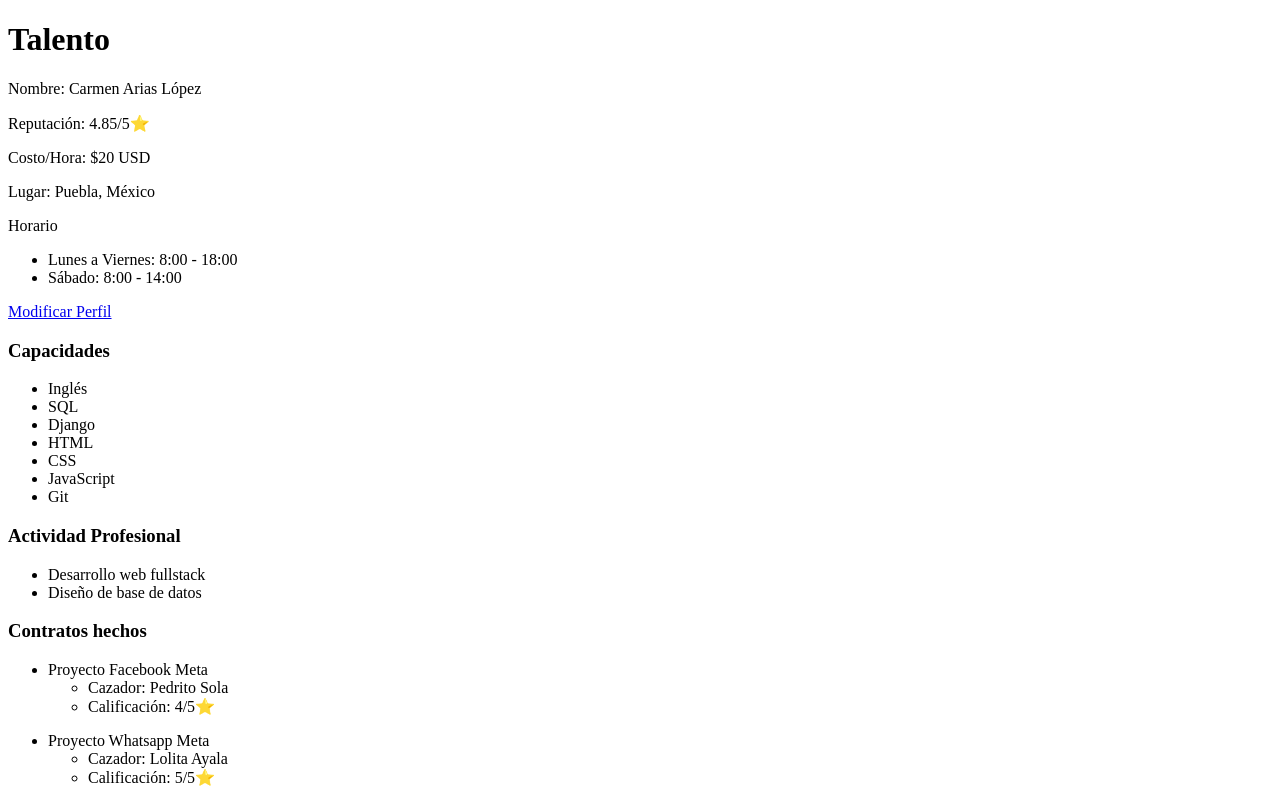
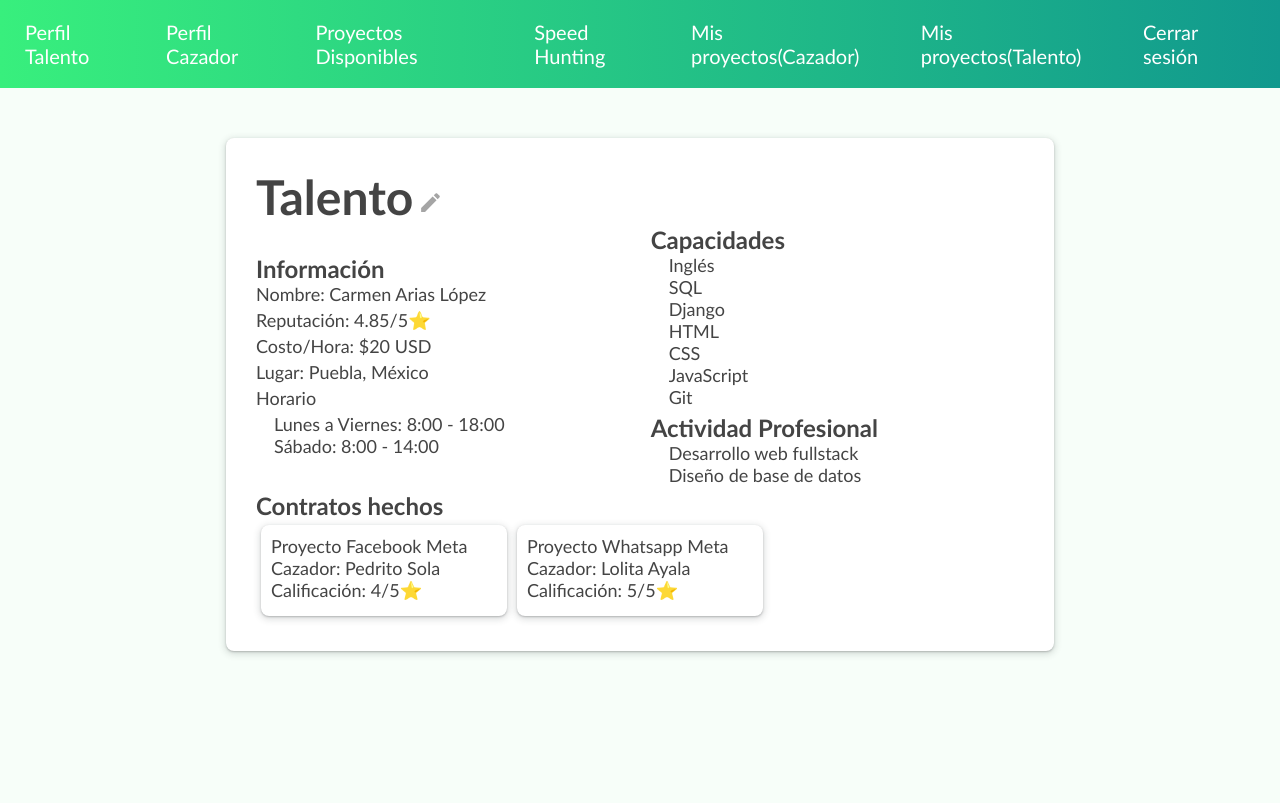
Before and after one commit to Fernando-Lz/cazadores-de-talentos, a plain HTML site: page view/perfilTalento.html in a window 1280 px wide. Drawn offline with Linux system fonts and the light colour scheme.

Commit message:
Perfil talento style added

```diff
--- a/view/css/paginas.css
+++ b/view/css/paginas.css
@@ -3,6 +3,10 @@
   padding: 0;
   font-family: 'Gill Sans', 'Gill Sans MT', Calibri, 'Trebuchet MS', sans-serif;
   color: #444;
+}
+
+body {
+  background: rgba(56, 239, 125, .04);
 }
 
 h1 {
@@ -21,6 +25,7 @@ h1 {
   margin: 20px;
   box-shadow: rgba(0, 0, 0, 0.1) 0px 4px 12px;
   border-radius: 15px;
+  background: white;
 }
 
 .proyecto:hover {
--- /dev/null
+++ b/view/css/perfiles.css
@@ -0,0 +1,102 @@
+* {
+  margin: 0;
+  padding: 0;
+  font-family: 'Gill Sans', 'Gill Sans MT', Calibri, 'Trebuchet MS', sans-serif;
+  color: #444;
+  list-style: none;
+}
+
+body {
+  background: rgba(56, 239, 125, .04);
+}
+
+.opciones-perfil {
+  grid-area: top;
+}
+
+h1 {
+  display: inline;
+  font-size: 48px;
+}
+
+h3 {
+  font-size: 24px;
+  margin-top: 5px;
+  margin-left: 5px;
+}
+
+h3:first-child {
+  margin: 0;
+}
+
+p,
+li {
+  font-size: 18px;
+}
+
+p {
+  margin-bottom: 4px;
+}
+
+li {
+  margin-left: 18px;
+}
+
+li:last-child {
+  margin-bottom: 5px;
+}
+
+.contenedor {
+  background: white;
+  display: grid;
+  border-radius: 8px;
+  grid-template:
+    'top top'
+    'mid-left mid-right'
+    'bottom bottom';
+  width: 60%;
+  padding: 30px;
+  margin-top: 50px;
+  margin-left: auto;
+  margin-right: auto;
+  box-shadow: rgba(60, 64, 67, 0.3) 0px 1px 2px 0px, rgba(60, 64, 67, 0.15) 0px 2px 6px 2px;
+}
+
+.info-talento {
+  grid-area: mid-left;
+  margin-top: auto;
+  margin-bottom: auto;
+}
+
+.capacidades,
+.actividad-profesional {
+  grid-area: mid-right;
+
+}
+
+.contratos-hechos {
+  grid-area: bottom;
+}
+
+.contratos-wrapper {
+  display: grid;
+  grid-template-columns: repeat(auto-fill, minmax(200px, 1fr));
+  grid-template-rows: 1fr;
+}
+
+.contrato-hecho-elemento {
+  padding: 10px;
+  margin: 5px;
+  border-radius: 8px;
+  box-shadow: rgba(60, 64, 67, 0.3) 0px 1px 2px 0px, rgba(60, 64, 67, 0.15) 0px 2px 6px 2px;
+  align-content: center;
+}
+
+.contrato-hecho-elemento li {
+  margin-left: 0;
+}
+
+.contrato-hecho-elemento:hover {
+  transform: scale(1.02);
+  cursor: pointer;
+}
--- a/view/perfilTalento.html
+++ b/view/perfilTalento.html
@@ -6,11 +6,44 @@
     <meta http-equiv="X-UA-Compatible" content="IE=edge">
     <meta name="viewport" content="width=device-width, initial-scale=1.0">
     <title>Mi Perfil</title>
+    <link rel="stylesheet" href="css/perfiles.css">
+    <link rel="stylesheet" href="css/navbar.css">
   </head>
 
   <body>
+    <nav class="top-bar">
+      <div class="top-bar-item">
+        <a href="../view/perfilTalento.html">Perfil Talento</a>
+      </div>
+      <div class="top-bar-item">
+        <a href="../view/perfilCazador.html">Perfil Cazador</a>
+      </div>
+      <div class="top-bar-item">
+        <a href="../view/proyectosDisponibles.html">Proyectos Disponibles</a>
+      </div>
+      <div class="top-bar-item">
+        <a href="../view/speedHunting.html">Speed Hunting</a>
+      </div>
+      <div class="top-bar-item">
+        <a href="../view/proyectosCazador.html">Mis proyectos(Cazador)</a>
+      </div>
+      <div class="top-bar-item">
+        <a href="../view/proyectosTalento.html">Mis proyectos(Talento)</a>
+      </div>
+      <div class="top-bar-item">
+        <a href="../view/index.html">Cerrar sesión</a>
+      </div>
+
+    </nav>
+    <div class="contenedor">
+      <div class="opciones-perfil">
         <h1>Talento</h1>
+        <a href="./forms/modificarPerfilTalento.html">
+          <img src="./iconos/edit.svg" alt="Editar perfil">
+        </a>
+      </div>
       <div class="info-talento">
+        <h3>Información</h3>
         <p>Nombre: Carmen Arias López</p>
         <p>Reputación: 4.85/5⭐</p>
         <p>Costo/Hora: $20 USD</p>
@@ -21,9 +54,7 @@
           <li>Sábado: 8:00 - 14:00</li>
         </ul>
       </div>
-    <div class="opciones-perfil">
-      <a href="/forms/modificarPerfilTalento.html">Modificar Perfil</a>
-    </div>
+      <div class="talentos">
         <div class="capacidades">
           <h3>Capacidades</h3>
           <ul>
@@ -44,9 +75,11 @@
             <li>Diseño de base de datos</li>
           </ul>
         </div>
+      </div>
 
       <div class="contratos-hechos">
         <h3>Contratos hechos</h3>
+        <div class="contratos-wrapper">
           <ul class="contrato-hecho-elemento">
             <li>Proyecto <span class="nombre-proyecto">Facebook Meta</span></li>
             <ul>
@@ -62,7 +95,8 @@
             </ul>
           </ul>
         </div>
-
+      </div>
+    </div>
 
   </body>
 
```
Also changed, not shown: view/forms/evaluarCazador.html (+1 -0 lines), view/forms/evaluarTalento.html (+1 -0 lines), view/forms/modificarPerfilTalento.html (+1 -0 lines), view/forms/modificarProyecto.html (+1 -0 lines), view/navigationBar.html (+23 -7 lines), view/iconos/edit.svg (added). Lines whose indentation alone changed are shown as unchanged.
